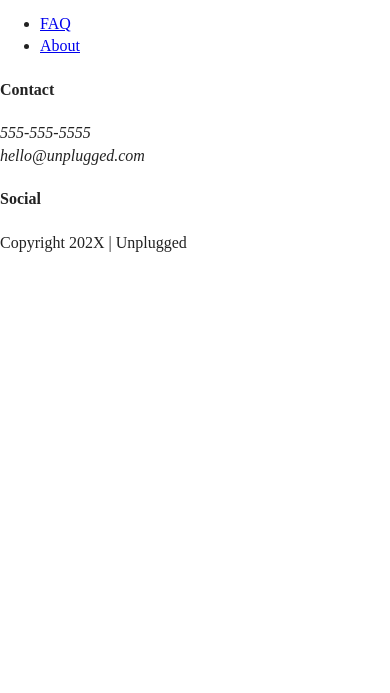
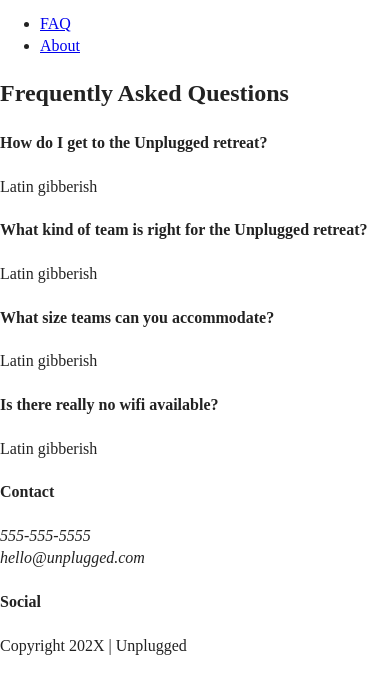
Before and after one commit to jmaliberti/206-unplugged-site, a website: page faq/index.html in a window 390 px wide. Shown: the part 27-720 px from the top of the page. Drawn offline with Linux system fonts and the light colour scheme.

Commit message:
Formatted faq page according to mobile design file

```diff
--- a/faq/index.html
+++ b/faq/index.html
@@ -40,6 +40,35 @@
 
     </div>
   </header>
+
+  <main>
+    <section class="questions-section">
+      <div class="content-wrapper">
+        <div class="questions-content">
+          <h2>Frequently Asked Questions</h2>
+
+          <div class="questions-column-1">
+            <h4>How do I get to the Unplugged retreat?</h4>
+            <p>Latin gibberish</p>
+
+            <h4>What kind of team is right for the Unplugged retreat?</h4>
+            <p>Latin gibberish</p>
+          </div>
+
+          <div class="questions-column-2">
+            <h4>What size teams can you accommodate?</h4>
+            <p>Latin gibberish</p>
+
+            <h4>Is there really no wifi available?</h4>
+            <p>Latin gibberish</p>
+          </div>
+
+        </div>
+
+      </div>
+    </section>
+
+  </main>
 
   <footer>
     <div class="content-wrapper">
```
